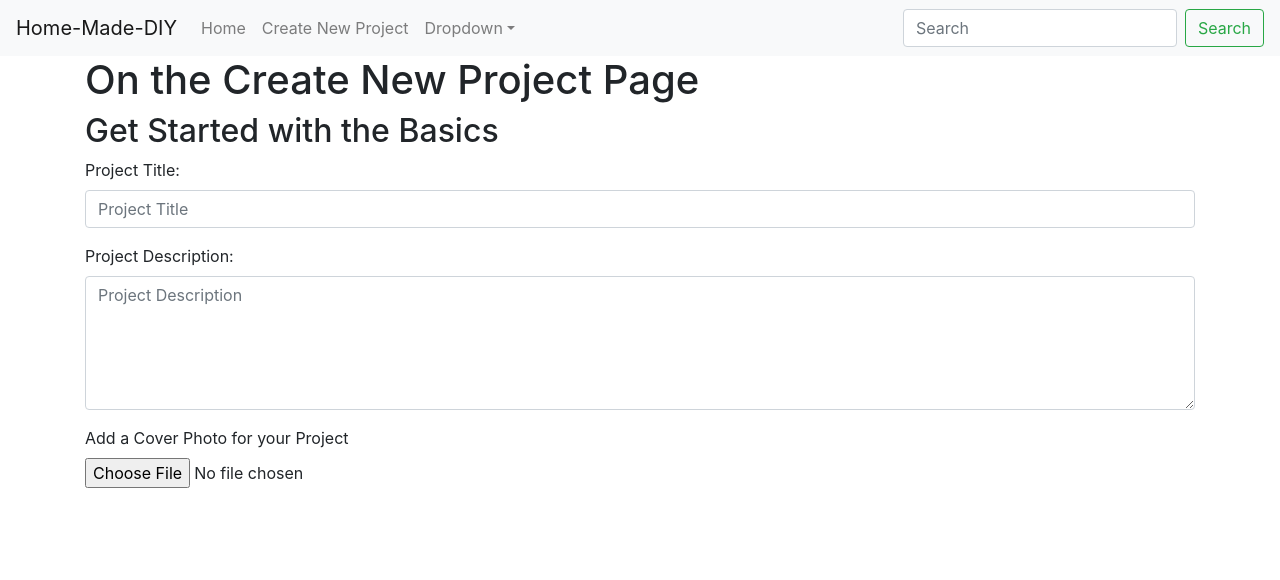
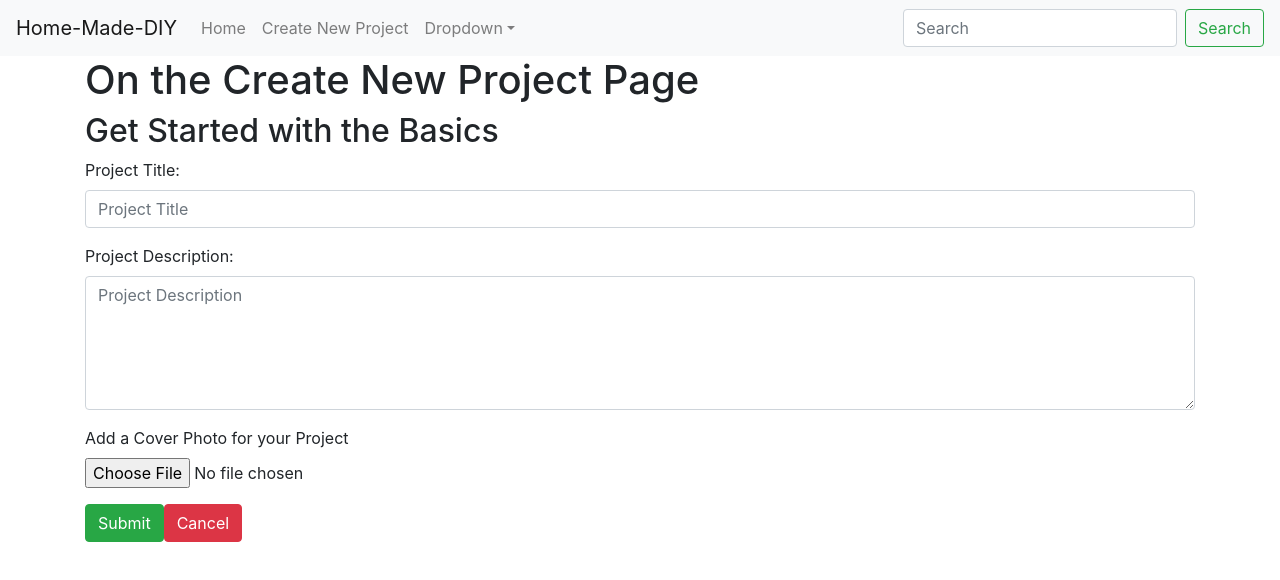
Before and after one commit to MisterRK/home-made-diy, a React (Create React App) app in the folder home-made-diy-client/: page /create-new-project in a window 1280 px wide. Shown: the top 580 px of the page. Built offline with nearby package versions, Linux system fonts and the light colour scheme.

Commit message:
more work on newProject form. Next=> make post req to backend.

```diff
--- a/home-made-diy-client/src/components/CreateNewProject/NewProjectForm/NewProjectForm.jsx
+++ b/home-made-diy-client/src/components/CreateNewProject/NewProjectForm/NewProjectForm.jsx
@@ -1,35 +1,47 @@
-import React, { useState } from 'react';
+import React, { useState } from "react";
+import axios from 'axios'
 
-import ProjectImagePreview from './ProjectImagePreview/ProjectImagePreview'
-
+//component imports
+import ProjectImagePreview from "./ProjectImagePreview/ProjectImagePreview";
 
 //bootstrap imports
-import Form from 'react-bootstrap/Form'
+import Form from "react-bootstrap/Form";
+import Button from 'react-bootstrap/Button'
 
 const NewProjectForm = () => {
-   const [ projectInfo, setProjectInfo ] = useState({
+	const [projectInfo, setProjectInfo] = useState({
 		projectTitle: "",
 		projectDescription: "",
-      projectImage: null
-   })
+		projectImage: "",
+	});
 
-   const handleChange = (e) =>{
-      if(e.target.name === 'projectImage'){
+	const handleChange = (e) => {
+		if (e.target.name === "projectImage") {
+			try {
 				setProjectInfo({
 					...projectInfo,
-               projectImage: URL.createObjectURL(e.target.files[0])
-            })
-      }else {
+					projectImage: URL.createObjectURL(e.target.files[0]),
+				});
+			} catch (error) {
+				console.log(error);
+			}
+		} else {
 			setProjectInfo({
 				...projectInfo,
-            [e.target.name]: e.target.value
-         })
+				[e.target.name]: e.target.value,
+			});
 		}
+	};
+
+	const handleSubmit = (e) => {
+		e.preventDefault()
+		let projectData = new FormData()
 	}
-   console.log(projectInfo)
+
+   console.log(projectInfo);
 
 	return (
-      <Form>
+		<Form encType="multipart/form-data" onSubmit={handleSubmit}>
 			<h2>Get Started with the Basics</h2>
 			<Form.Group controlId="formGroupProjectTitle">
 				<Form.Label>Project Title:</Form.Label>
@@ -37,24 +49,38 @@ const NewProjectForm = () => {
 					name="projectTitle"
 					type="text"
                value={projectInfo.projectTitle}
-               placeholder="Project Title" />
+               onChange={handleChange}
+					placeholder="Project Title"
+				/>
 			</Form.Group>
+
 			<Form.Group controlId="formGroupProjectDescription">
 				<Form.Label>Project Description:</Form.Label>
 				<Form.Control
 					name="projectDescription"
-               as='textarea'
+					as="textarea"
                value={projectInfo.projectDescription}
+               onChange={handleChange}
 					rows={5}
-               placeholder="Project Description" />
+					placeholder="Project Description"
+				/>
 			</Form.Group>
+
 			<Form.Group>
 				<Form.Label>Add a Cover Photo for your Project</Form.Label>
             <Form.File
                name="projectImage"
-               onChange={handleChange}/>
+               defaultValue=""
+               onChange={handleChange} />
+
+				{projectInfo.projectImage !== "" ? (
 					<ProjectImagePreview image={projectInfo.projectImage} />
+				) : null}
 			</Form.Group>
+
+			<Button type="submit" variant='success'>Submit</Button>
+			<Button variant='danger'>Cancel</Button>
+
 		</Form>
 	);
 };
--- a/home-made-diy-client/src/components/CreateNewProject/NewProjectForm/ProjectImagePreview/ProjectImagePreview.jsx
+++ b/home-made-diy-client/src/components/CreateNewProject/NewProjectForm/ProjectImagePreview/ProjectImagePreview.jsx
@@ -1,15 +1,13 @@
-import React from 'react';
+import React from "react";
 
 //bootstrap imports
-import Image from 'react-bootstrap/Image'
+import Image from "react-bootstrap/Image";
 
 const ProjectImagePreview = (props) => {
-   console.log("projectImagePreview=>", props)
-   return (
-      <>
-         {props.image !== undefined? <Image src={props.image} /> : null}
-      </>
-   );
+	return (
+		<>
+			<Image src={props.image} rounded height="300px" width="100%" />
+		</>
+	);
 };
-
 export default ProjectImagePreview;
```
Lines whose indentation alone changed are shown as unchanged.
